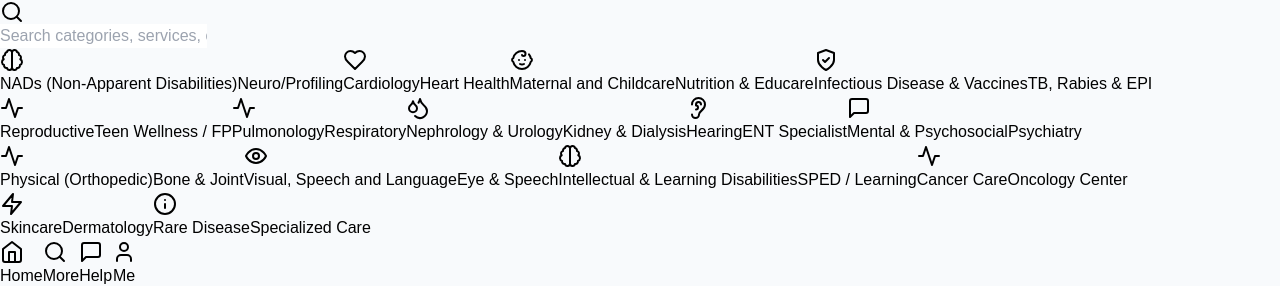
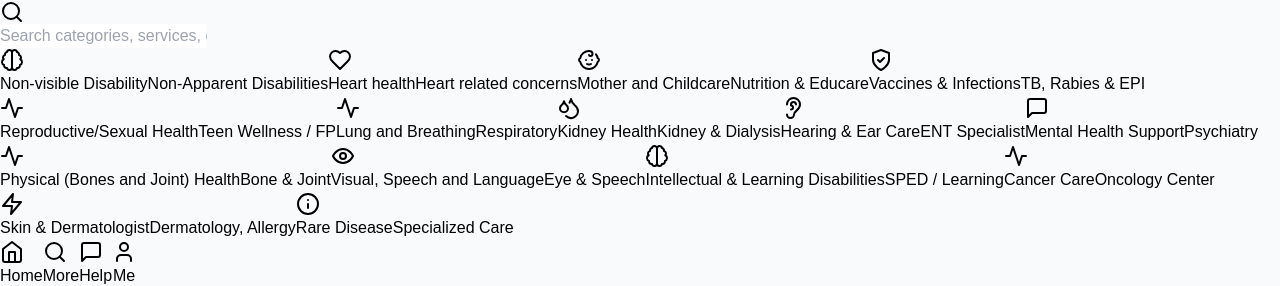
Before and after one commit to lauriannaangelli/konektadoc, a React (Vite) app: page / in a window 1280 px wide. Both pictures are taken after a click on the button "More". Shown: the part 396-682 px from the top of the page. Built offline with nearby package versions, Linux system fonts and the light colour scheme; the HTML template or start-up script is replaced by a standard one; a web font is replaced by a local one.

Commit message:
Update repository categories and specialties for clarity and consistency

```diff
--- a/src/App.jsx
+++ b/src/App.jsx
@@ -30,27 +30,27 @@ const App = () => {
 
   // 15 Consolidated Repository Categories - Verified Populated
   const repoCategories = [
-    { name: 'NADs (Non-Apparent Disabilities)', icon: <Brain />, focus: 'Neuro/Profiling' },
-    { name: 'Cardiology', icon: <Heart />, focus: 'Heart Health' },
-    { name: 'Maternal and Childcare', icon: <Baby />, focus: 'Nutrition & Educare' },
-    { name: 'Infectious Disease & Vaccines', icon: <ShieldCheck />, focus: 'TB, Rabies & EPI' },
-    { name: 'Reproductive', icon: <Activity />, focus: 'Teen Wellness / FP' },
-    { name: 'Pulmonology', icon: <Activity />, focus: 'Respiratory' },
-    { name: 'Nephrology & Urology', icon: <Droplets />, focus: 'Kidney & Dialysis' },
-    { name: 'Hearing', icon: <Ear />, focus: 'ENT Specialist' },
-    { name: 'Mental & Psychosocial', icon: <MessageSquare />, focus: 'Psychiatry' },
-    { name: 'Physical (Orthopedic)', icon: <Activity />, focus: 'Bone & Joint' },
+    { name: 'Non-visible Disability', icon: <Brain />, focus: 'Non-Apparent Disabilities' },
+    { name: 'Heart health', icon: <Heart />, focus: 'Heart related concerns' },
+    { name: 'Mother and Childcare', icon: <Baby />, focus: 'Nutrition & Educare' },
+    { name: 'Vaccines & Infections', icon: <ShieldCheck />, focus: 'TB, Rabies & EPI' },
+    { name: 'Reproductive/Sexual Health', icon: <Activity />, focus: 'Teen Wellness / FP' },
+    { name: 'Lung and Breathing', icon: <Activity />, focus: 'Respiratory' },
+    { name: 'Kidney Health', icon: <Droplets />, focus: 'Kidney & Dialysis' },
+    { name: 'Hearing & Ear Care', icon: <Ear />, focus: 'ENT Specialist' },
+    { name: 'Mental Health Support', icon: <MessageSquare />, focus: 'Psychiatry' },
+    { name: 'Physical (Bones and Joint) Health', icon: <Activity />, focus: 'Bone & Joint' },
     { name: 'Visual, Speech and Language', icon: <Eye />, focus: 'Eye & Speech' },
     { name: 'Intellectual & Learning Disabilities', icon: <Brain />, focus: 'SPED / Learning' },
     { name: 'Cancer Care', icon: <Activity />, focus: 'Oncology Center' },
-    { name: 'Skincare', icon: <Zap />, focus: 'Dermatology' },
+    { name: 'Skin & Dermatologist', icon: <Zap />, focus: 'Dermatology, Allergy' },
     { name: 'Rare Disease', icon: <Info />, focus: 'Specialized Care' }
   ];
 
   // Priority Services Grid
   const priorityServices = [
     { id: 'abc', name: 'Animal Bite Center', icon: <Dog />, subs: [], color: 'text-red-600 bg-red-50' },
-    { id: 'dental', name: 'Dentalcare', icon: <Smile />, subs: ['Oral prophylaxis', 'Braces', 'Extraction'], color: 'text-blue-600 bg-blue-50' },
+    { id: 'dental', name: 'Dental Care', icon: <Smile />, subs: [], desc: 'Oral prophylaxis, Braces, Extraction', color: 'text-blue-600 bg-blue-50' },
     { id: 'eye', name: 'Eyecare', icon: <Eye />, subs: ['Prescribed', 'Check-up'], color: 'text-emerald-600 bg-emerald-50' },
     { id: 'pwd', name: 'PWD Application', icon: <User />, subs: ["Requirements", "Benefits"], color: 'text-indigo-600 bg-indigo-50' }
   ];
@@ -62,7 +62,7 @@ const App = () => {
       id: 51,
       name: "BMC Animal Bite Treatment Center",
       personnel: "ABTC Medical Staff",
-      specialty: "Infectious Disease & Vaccines",
+      specialty: "Vaccines & Infections",
       program: "Animal Bite Treatment (PEP & PrEP)",
       facility: "Room B202, 2nd Floor, OPD Building, BMC",
       contact: "(054) 472-6125",
@@ -71,15 +71,15 @@ const App = () => {
       coverage: "Post-Exposure Prophylaxis (PEP): Emergency care for immediate rabies prevention after a bite. Pre-Exposure Prophylaxis (PrEP): Preventative vaccination for those at high risk.",
       keywords: ["pep", "prep", "rabies", "dog bite", "animal bite center", "vaccines"]
     },
-    { id: 5, name: "CHO Naga - TB & Social Hygiene", personnel: "DOTS Team", specialty: "Infectious Disease & Vaccines", program: "TB Control (DOTS) / HIV STI Clinic", facility: "City Hall Complex", contact: "(054) 205-2980", hours: "M-F, 8 AM - 5 PM", rate: "Free Screening", keywords: ["infectious", "tb", "dots", "hiv", "sti", "vaccines"] },
-    { id: 53, name: "BMC Allergology Clinic", personnel: "Allergy Specialists", specialty: "Infectious Disease & Vaccines", program: "Sub-Specialty Allergology & Immunology", facility: "Room B105, OPD Building, BMC", contact: "(054) 472-6125", hours: "Wednesday, 8 AM - 12 NN", rate: "₱50.00 User Fee", keywords: ["immunology", "allergy", "allergology", "vaccines"] },
+    { id: 5, name: "CHO Naga - TB & Social Hygiene", personnel: "DOTS Team", specialty: "Vaccines & Infections", program: "TB Control (DOTS) / HIV STI Clinic", facility: "City Hall Complex", contact: "(054) 205-2980", hours: "M-F, 8 AM - 5 PM", rate: "Free Screening", keywords: ["infectious", "tb", "dots", "hiv", "sti", "vaccines"] },
+    { id: 53, name: "BMC Allergology Clinic", personnel: "Allergy Specialists", specialty: "Vaccines & Infections", program: "Sub-Specialty Allergology & Immunology", facility: "Room B105, OPD Building, BMC", contact: "(054) 472-6125", hours: "Wednesday, 8 AM - 12 NN", rate: "₱50.00 User Fee", keywords: ["immunology", "allergy", "allergology", "vaccines"] },
 
     // --- PULMONOLOGY ---
     {
       id: 803,
       name: "Bicol Medicine Center - Pulmonology",
       personnel: "Adult & Pediatrics Pulmo Team",
-      specialty: "Pulmonology",
+      specialty: "Lung and Breathing",
       program: "Sub-Specialty Clinic - Pulmonology",
       facility: "Room B105 (Adult) / Room B106 (Pediatrics), BMC",
       contact: "(054) 472-6125",
@@ -90,12 +90,12 @@ const App = () => {
     },
 
     // --- MATERNAL, CHILDCARE & DAYCARE ---
-    { id: 3, name: "CPNO / CHO Naga", personnel: "Nutrition & FP Team", specialty: "Maternal and Childcare", program: "First 1,000 Days & Nutrition", facility: "G/F Naga City Nutrition Bldg., City Hall", contact: "(054) 871-2050", hours: "M-F, 8 AM - 5 PM", rate: "Socialized", keywords: ["maternal", "childcare", "nutrition", "prenatal", "family planning"] },
-    { id: 4, name: "Naga City SEED Montessori", personnel: "Ms. Jo Ann B. Zara", specialty: "Maternal and Childcare", program: "NEED / Educare (Daycare)", facility: "Barangay Tinago, Naga City", contact: "(054) 472-3723", hours: "AM Session: 7:30-11:30 | PM Session: 1:30-4:30", rate: "₱75 – ₱150 / Month", coverage: "Public Montessori daycare integrated with child health and ECCD monitoring.", keywords: ["daycare", "educare", "seed", "montessori", "childcare"] },
+    { id: 3, name: "CPNO / CHO Naga", personnel: "Nutrition & FP Team", specialty: "Mother and Childcare", program: "First 1,000 Days & Nutrition", facility: "G/F Naga City Nutrition Bldg., City Hall", contact: "(054) 871-2050", hours: "M-F, 8 AM - 5 PM", rate: "Socialized", keywords: ["maternal", "childcare", "nutrition", "prenatal", "family planning"] },
+    { id: 4, name: "Naga City SEED Montessori", personnel: "Ms. Jo Ann B. Zara", specialty: "Mother and Childcare", program: "NEED / Educare (Daycare)", facility: "Barangay Tinago, Naga City", contact: "(054) 472-3723", hours: "AM Session: 7:30-11:30 | PM Session: 1:30-4:30", rate: "₱75 – ₱150 / Month", coverage: "Public Montessori daycare integrated with child health and ECCD monitoring.", keywords: ["daycare", "educare", "seed", "montessori", "childcare"] },
 
     // --- NEPHROLOGY, UROLOGY & DIALYSIS ---
-    { id: 11, name: "BMC Renal & Urology Clinic", personnel: "Nephro Specialists", specialty: "Nephrology & Urology", program: "Renal Care Sub-specialty", facility: "Room B105 / B207, BMC", contact: "(054) 472-6125", hours: "Nephro: Mon/Fri AM, Tue PM | Urology: Tue-Thu PM", rate: "₱50.00 User Fee", keywords: ["nephrology", "urology", "kidney", "renal", "dialysis"] },
-    { id: 111, name: "BMC Dialysis Center", personnel: "Renal Replacement Team", specialty: "Nephrology & Urology", program: "Renal Care Center (Dialysis)", facility: "Renal Care Center Building, BMC", contact: "(054) 472-6125", hours: "Peritoneal: Mon AM | Hemodialysis: Scheduled Units", rate: "HD: ₱4,000 | Peritoneal: ₱1,200", keywords: ["dialysis", "hemodialysis", "peritoneal", "kidney"] },
+    { id: 11, name: "BMC Renal & Urology Clinic", personnel: "Nephro Specialists", specialty: "Kidney Health", program: "Renal Care Sub-specialty", facility: "Room B105 / B207, BMC", contact: "(054) 472-6125", hours: "Nephro: Mon/Fri AM, Tue PM | Urology: Tue-Thu PM", rate: "₱50.00 User Fee", keywords: ["nephrology", "urology", "kidney", "renal", "dialysis"] },
+    { id: 111, name: "BMC Dialysis Center", personnel: "Renal Replacement Team", specialty: "Kidney Health", program: "Renal Care Center (Dialysis)", facility: "Renal Care Center Building, BMC", contact: "(054) 472-6125", hours: "Peritoneal: Mon AM | Hemodialysis: Scheduled Units", rate: "HD: ₱4,000 | Peritoneal: ₱1,200", keywords: ["dialysis", "hemodialysis", "peritoneal", "kidney"] },
 
     // --- INTELLECTUAL & LEARNING DISABILITIES ---
     {
@@ -112,22 +112,22 @@ const App = () => {
     },
 
     // --- PWD / NADs ---
-    { id: 1, name: "PDAO CSWDO", personnel: "Atty. Paul John Barrosa", specialty: "NADs (Non-Apparent Disabilities)", program: "Registration and Issuance of PWD ID", facility: "G/F Ako Bicol Bldg., City Hall Complex", contact: "(054) 473-3576", hours: "M-F, 8 AM - 5 PM", rate: "Free registration", keywords: ["pwd", "nads", "id application", "requirements", "benefits", "pwd application"] },
+    { id: 1, name: "PDAO CSWDO", personnel: "Atty. Paul John Barrosa", specialty: "Non-visible Disability", program: "Registration and Issuance of PWD ID", facility: "G/F Ako Bicol Bldg., City Hall Complex", contact: "(054) 473-3576", hours: "M-F, 8 AM - 5 PM", rate: "Free registration", keywords: ["pwd", "nads", "id application", "requirements", "benefits", "pwd application"] },
 
     // --- CARDIOLOGY ---
-    { id: 2, name: "BMC Cardiology Sub-Specialty", personnel: "BMC Heart Team", specialty: "Cardiology", program: "Cardiology Consultation & CP Clearance", facility: "Room B105, OPD Building, BMC", contact: "(054) 472-6125", hours: "Mon PM / Fri AM | Adult CP: Tue/Thu PM", rate: "₱50.00 User Fee", keywords: ["cardiology", "heart", "cp clearance", "stroke"] },
+    { id: 2, name: "BMC Cardiology Sub-Specialty", personnel: "BMC Heart Team", specialty: "Heart Health", program: "Cardiology Consultation & CP Clearance", facility: "Room B105, OPD Building, BMC", contact: "(054) 472-6125", hours: "Mon PM / Fri AM | Adult CP: Tue/Thu PM", rate: "₱50.00 User Fee", keywords: ["cardiology", "heart", "cp clearance", "stroke"] },
 
     // --- REPRODUCTIVE ---
-    { id: 9, name: "BMC Teen Wellness Center", personnel: "Wellness Team", specialty: "Reproductive", program: "AYRH and Family Planning", facility: "Room B110, OPD Building, BMC", contact: "(054) 472-6125", hours: "Mon-Fri, 8 AM - 5 PM", rate: "₱50.00 User Fee", keywords: ["reproductive", "ayrh", "teen wellness", "family planning"] },
+    { id: 9, name: "BMC Teen Wellness Center", personnel: "Wellness Team", specialty: "Reproductive/Sexual Health", program: "AYRH and Family Planning", facility: "Room B110, OPD Building, BMC", contact: "(054) 472-6125", hours: "Mon-Fri, 8 AM - 5 PM", rate: "₱50.00 User Fee", keywords: ["reproductive", "ayrh", "teen wellness", "family planning"] },
 
     // --- HEARING ---
-    { id: 13, name: "BMC Hearing Center", personnel: "ENT Specialists", specialty: "Hearing", program: "Newborn Hearing Screening", facility: "Room B205, BMC", contact: "(054) 472-6125", hours: "Mon PM | Tue-Fri AM", rate: "₱50.00 User Fee", keywords: ["hearing", "ear", "ent", "newborn"] },
+    { id: 13, name: "BMC Hearing Center", personnel: "ENT Specialists", specialty: "Hearing & Ear Care", program: "Newborn Hearing Screening", facility: "Room B205, BMC", contact: "(054) 472-6125", hours: "Mon PM | Tue-Fri AM", rate: "₱50.00 User Fee", keywords: ["hearing", "ear", "ent", "newborn"] },
 
     // --- MENTAL HEALTH ---
-    { id: 14, name: "BMC Psychiatry Center", personnel: "Mental Health Specialists", specialty: "Mental & Psychosocial", program: "Psychiatric Care & TMS", facility: "Don Susano Mental Hospital / BMC", contact: "(054) 472-6125", hours: "Adult: Mon-Thu (8-2 PM); Fri (8-12 NN)", rate: "Psych Test: ₱1,000 | TMS: ₱4,000", keywords: ["mental", "psychosocial", "psychiatry", "psychological"] },
+    { id: 14, name: "BMC Psychiatry Center", personnel: "Mental Health Specialists", specialty: "Mental Health Support", program: "Psychiatric Care & TMS", facility: "Don Susano Mental Hospital / BMC", contact: "(054) 472-6125", hours: "Adult: Mon-Thu (8-2 PM); Fri (8-12 NN)", rate: "Psych Test: ₱1,000 | TMS: ₱4,000", keywords: ["mental", "psychosocial", "psychiatry", "psychological"] },
 
     // --- PHYSICAL (ORTHOPEDIC) ---
-    { id: 15, name: "BMC Orthopedic Clinic", personnel: "Ortho Surgeons", specialty: "Physical (Orthopedic)", program: "Orthopedic Sub-Specialty", facility: "Room B111, OPD Building, BMC", contact: "(054) 472-6125", hours: "Spine: Friday | Sports: Thursday", rate: "Casting: ₱500 | Removal: ₱2,250", keywords: ["physical", "orthopedic", "spine", "fracture", "casting"] },
+    { id: 15, name: "BMC Orthopedic Clinic", personnel: "Ortho Surgeons", specialty: "Physical (Bones and Joint) Health", program: "Orthopedic Sub-Specialty", facility: "Room B111, OPD Building, BMC", contact: "(054) 472-6125", hours: "Spine: Friday | Sports: Thursday", rate: "Casting: ₱500 | Removal: ₱2,250", keywords: ["physical", "orthopedic", "spine", "fracture", "casting"] },
 
     // --- VISUAL & SPEECH ---
     { id: 16, name: "DOH-BMC Eye Care Center", personnel: "Ophthalmology Team", specialty: "Visual, Speech and Language", program: "Apex Eye Surgery & Clinic", facility: "BMC, J. Miranda Avenue", contact: "(054) 472-6125 loc 1305", hours: "Mon, Wed, Fri: 8 AM - 12 PM", rate: "Socialized", keywords: ["eye", "eyecare", "visual", "cataract", "check-up", "prescribed"] },
@@ -137,7 +137,7 @@ const App = () => {
     { id: 18, name: "BMC Regional Cancer Center", personnel: "Oncology Team", specialty: "Cancer Care", program: "Comprehensive Oncology Program", facility: "RCC Building, BMC", contact: "(054) 472-6125", hours: "M-F, 7 AM - 7 PM", rate: "Sub-specialty fees", keywords: ["cancer", "oncology", "chemo", "radiation"] },
 
     // --- SKINCARE ---
-    { id: 50, name: "BMC Dermatology Center", personnel: "Dr. Maria Lourdes Cruz-Sarmiento", specialty: "Skincare", program: "Comprehensive Dermatology", facility: "2nd Floor, Cardiac Bldg, BMC", contact: "(054) 472-6125 loc 1425", hours: "M-F, 8 AM - 5 PM", rate: "₱50.00 User Fee", keywords: ["skincare", "skin", "dermatology consultation", "psoriasis"] },
+    { id: 50, name: "BMC Dermatology Center", personnel: "Dr. Maria Lourdes Cruz-Sarmiento", specialty: "Skin & Dermatologist", program: "Comprehensive Dermatology", facility: "2nd Floor, Cardiac Bldg, BMC", contact: "(054) 472-6125 loc 1425", hours: "M-F, 8 AM - 5 PM", rate: "₱50.00 User Fee", keywords: ["skincare", "skin", "dermatology consultation", "psoriasis"] },
 
     // --- RARE DISEASE ---
     { id: 20, name: "BMC Rare Disease Sub-Specialty", personnel: "Endo & Neuro specialists", specialty: "Rare Disease", program: "Endocrinology & Neurology", facility: "Room B106 / B105, BMC", contact: "(054) 472-6125", hours: "Pedia Endo: Mon AM | Pedia Neuro: Thu PM", rate: "₱50.00 User Fee", keywords: ["rare disease", "endocrinology", "neurology", "diabetes"] },
```
